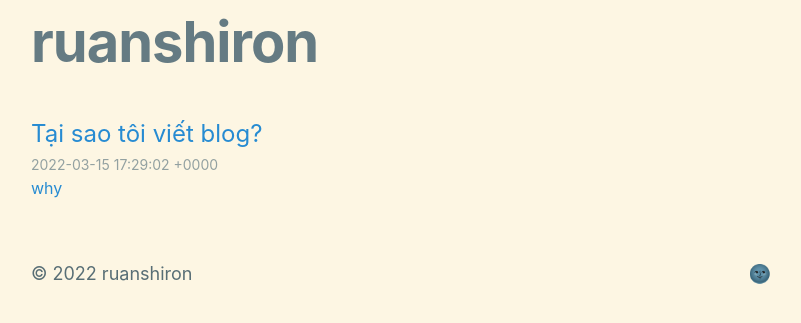
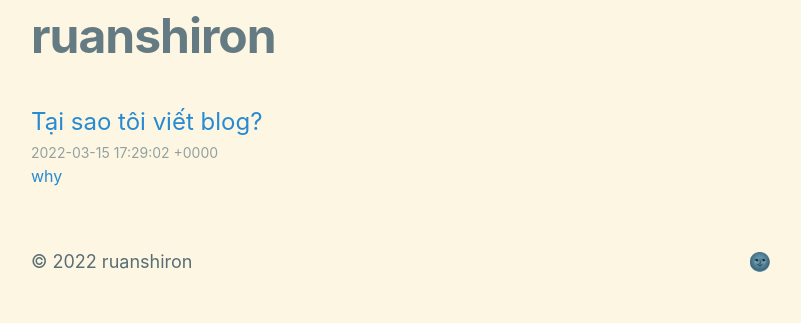
Before and after one commit to ruanshiron/docs-ruanshiron-com, a Jekyll site: the page built from index.md, in a window 1280 px wide. Shown: the top 323 px of the page, without its empty margins (239-1040 px from the left). Built offline with Jekyll 4.4.1, drawn with Linux system fonts in a browser that asks for light colours.

Commit message:
Update custom.scss

```diff
--- a/_sass/custom.scss
+++ b/_sass/custom.scss
@@ -3,7 +3,7 @@
 }
 
 .site-title {
-  @include relative-font-size(3.5);
+  @include relative-font-size(3);
   font-weight: bold;
   letter-spacing: -1px;
   margin-bottom: 0;
```
